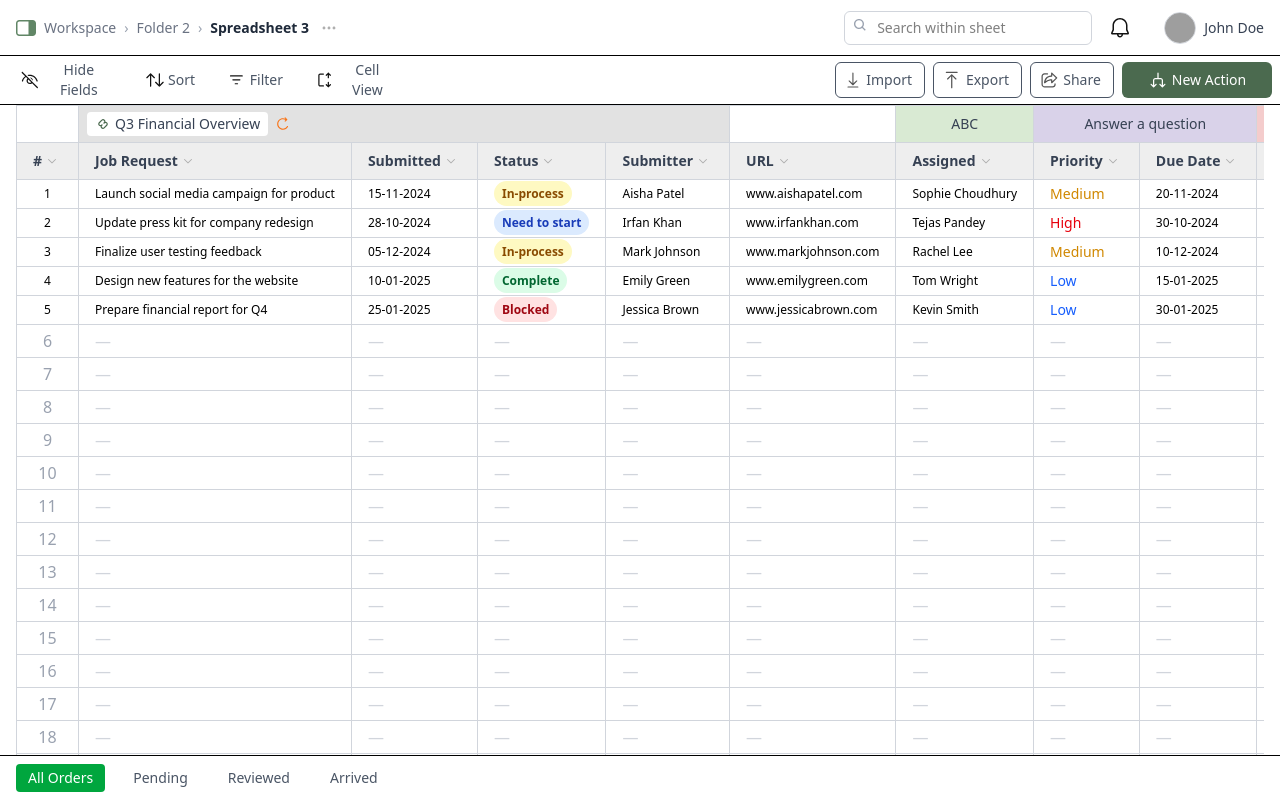
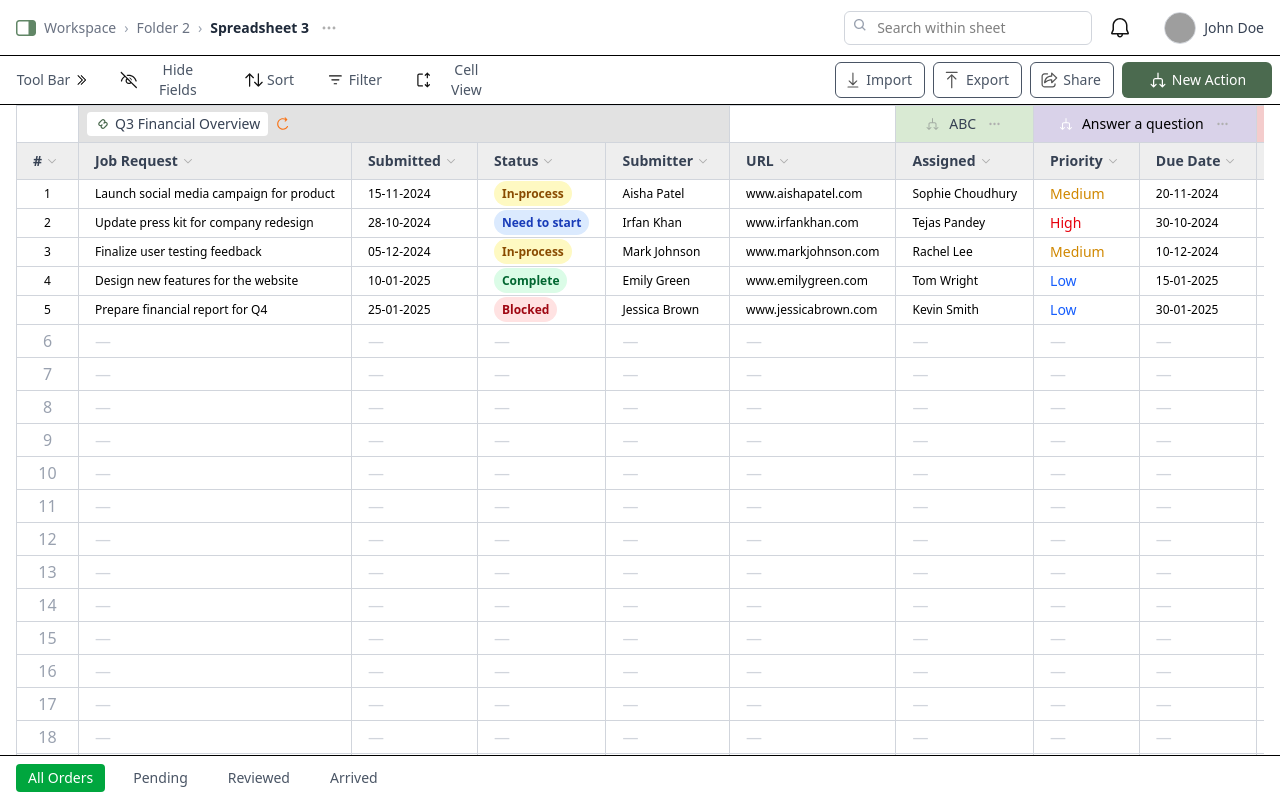
Before and after one commit to Anushkaa-80/React-Assignment-main, a React (Vite) app in the folder Spreadsheet-Assignment/: page / in a window 1280 px wide. Built offline with nearby package versions, Linux system fonts and the light colour scheme; grey boxes are pictures that could not be loaded.

Commit message:
updated toolbar,

```diff
--- a/Spreadsheet-Assignment/src/components/layout/ToolBar.tsx
+++ b/Spreadsheet-Assignment/src/components/layout/ToolBar.tsx
@@ -4,6 +4,24 @@ export default function ToolBar() {
       {/* Left Section */}
       <div className="flex gap-2 text-sm text-gray-600">
 
+
+
+<button
+  className="flex items-center justify-center gap-1 w-[91px] h-[36px] px-2 py-2 rounded hover:bg-gray-100 text-sm text-gray-600"
+  onClick={() => console.log("Tool Bar clicked")}
+>
+  <span className="leading-none">Tool Bar</span>
+  <svg
+    className="w-4 h-4"
+    viewBox="0 0 16 16"
+    fill="none"
+    xmlns="http://www.w3.org/2000/svg"
+  >
+    <path d="M6.91665 3.31766C7.07259 3.16117 7.32585 3.16072 7.48234 3.31665L11.8699 7.68864C12.0425 7.86059 12.0425 8.14004 11.8699 8.312L7.48234 12.684C7.32585 12.8399 7.07259 12.8395 6.91665 12.683C6.76072 12.5265 6.76117 12.2732 6.91766 12.1173L11.0493 8.00032L6.91766 3.88334C6.76117 3.72741 6.76072 3.47415 6.91665 3.31766ZM3.71665 3.31766C3.87259 3.16117 4.12585 3.16072 4.28234 3.31665L8.66993 7.68864C8.8425 7.86059 8.8425 8.14004 8.66993 8.312L4.28234 12.684C4.12585 12.8399 3.87259 12.8395 3.71665 12.683C3.56072 12.5265 3.56117 12.2732 3.71766 12.1173L7.84933 8.00032L3.71766 3.88334C3.56117 3.72741 3.56072 3.47415 3.71665 3.31766Z" fill="#121212"/>
+    <path fillRule="evenodd" clipRule="evenodd" d="M4.21175 3.38749C4.09439 3.27054 3.90444 3.27088 3.78749 3.38824C3.67054 3.50561 3.67088 3.69556 3.78825 3.81251L7.91991 7.92948C7.93874 7.94825 7.94933 7.97373 7.94933 8.00032C7.94933 8.0269 7.93874 8.05239 7.91991 8.07115L3.78825 12.1881C3.67088 12.3051 3.67054 12.495 3.78749 12.6124C3.90444 12.7298 4.09439 12.7301 4.21175 12.6131L8.59934 8.24116C8.73269 8.10829 8.73269 7.89235 8.59934 7.75947L4.21175 3.38749Z" fill="#121212"/>
+    <path fillRule="evenodd" clipRule="evenodd" d="M7.41175 3.38749C7.29439 3.27054 7.10444 3.27088 6.98749 3.38824C6.87054 3.50561 6.87088 3.69556 6.98825 3.81251L11.1199 7.92948C11.1387 7.94825 11.1493 7.97373 11.1493 8.00032C11.1493 8.0269 11.1387 8.05239 11.1199 8.07115L6.98825 12.1881C6.87088 12.3051 6.87054 12.495 6.98749 12.6124C7.10444 12.7298 7.29439 12.7301 7.41175 12.6131L11.7993 8.24116C11.9327 8.10829 11.9327 7.89235 11.7993 7.75947L7.41175 3.38749Z" fill="#121212"/>
+  </svg>
+</button>
 
 
 
--- a/Spreadsheet-Assignment/src/components/table/SpreadsheetTable.tsx
+++ b/Spreadsheet-Assignment/src/components/table/SpreadsheetTable.tsx
@@ -48,12 +48,44 @@ export default function SpreadsheetTable() {
               <div className="w-[124px] h-[36px] px-2 py-2"></div>
             </th>
 
-            <th colSpan={1} className="bg-[#D9EAD3] text-center px-4 py-2 text-gray-700 font-medium">
+            <th className="border bg-[#D9EAD3] text-center px-4 py-2 text-gray-700 font-medium">
+              <div className="flex justify-center items-center gap-2">
+                <svg width="17" height="16" viewBox="0 0 17 16" fill="none" xmlns="http://www.w3.org/2000/svg">
+                  <path d="M8.50001 2C8.77616 2 9.00001 2.22386 9.00001 2.5V6.33333H10.6636C11.6762 6.33333 12.497 7.15414 12.497 8.16667V12.2944L13.6467 11.1462C13.8421 10.9511 14.1587 10.9513 14.3538 11.1467C14.5489 11.3421 14.5487 11.6587 14.3533 11.8538L12.3503 13.8541C12.155 14.0492 11.8386 14.0491 11.6434 13.8539L9.64308 11.8536C9.44782 11.6583 9.44782 11.3417 9.64308 11.1464C9.83834 10.9512 10.1549 10.9512 10.3502 11.1464L11.497 12.2932V8.16667C11.497 7.70643 11.1239 7.33333 10.6636 7.33333H6.33328C5.87304 7.33333 5.49995 7.70643 5.49995 8.16667V12.2932L6.64673 11.1464C6.84199 10.9512 7.15858 10.9512 7.35384 11.1464C7.5491 11.3417 7.5491 11.6583 7.35384 11.8536L5.3535 13.8539C5.15824 14.0492 4.84166 14.0492 4.6464 13.8539L2.64602 11.8536C2.45076 11.6583 2.45076 11.3417 2.64602 11.1465C2.84128 10.9512 3.15786 10.9512 3.35312 11.1464L4.49995 12.2932V8.16667C4.49995 7.15414 5.32076 6.33333 6.33328 6.33333H8.00001V2.5C8.00001 2.22386 8.22387 2 8.50001 2Z" fill="#A3ACA3"/>
+                </svg>
+                ABC
+                <svg width="21" height="20" viewBox="0 0 21 20" fill="none" xmlns="http://www.w3.org/2000/svg">
+<path d="M7.66665 10C7.66665 10.6443 7.14431 11.1667 6.49998 11.1667C5.85565 11.1667 5.33331 10.6443 5.33331 10C5.33331 9.35567 5.85565 8.83334 6.49998 8.83334C7.14431 8.83334 7.66665 9.35567 7.66665 10ZM11.6666 10C11.6666 10.6443 11.1443 11.1667 10.5 11.1667C9.85565 11.1667 9.33331 10.6443 9.33331 10C9.33331 9.35567 9.85565 8.83334 10.5 8.83334C11.1443 8.83334 11.6666 9.35567 11.6666 10ZM14.5 11.1667C15.1443 11.1667 15.6666 10.6443 15.6666 10C15.6666 9.35567 15.1443 8.83334 14.5 8.83334C13.8556 8.83334 13.3333 9.35567 13.3333 10C13.3333 10.6443 13.8556 11.1667 14.5 11.1667Z" fill="#AFAFAF"/>
+</svg>
 
-                ABC</th>
-            <th colSpan={2} className="bg-[#D9D2E9] text-center px-4 py-2 text-gray-700 font-medium">Answer a question</th>
-            <th colSpan={1} className="bg-[#F4CCCC] text-center px-4 py-2 text-gray-700 font-medium">Extract</th>
-            <th className="w-[40px] px-2 text-center cursor-pointer">
+              </div>
+            </th>
+            <th colSpan={2} className="bg-[#D9D2E9] text-center px-4 py-2 text-[14px]text-gray-700 font-medium">
+                <div className="flex justify-center items-center gap-2">
+                    <svg width="16" height="16" viewBox="0 0 16 16" fill="none" xmlns="http://www.w3.org/2000/svg">
+<path d="M8.00001 2C8.27616 2 8.50001 2.22386 8.50001 2.5V6.33333H10.1636C11.1762 6.33333 11.997 7.15414 11.997 8.16667V12.2944L13.1467 11.1462C13.3421 10.9511 13.6587 10.9513 13.8538 11.1467C14.0489 11.3421 14.0487 11.6587 13.8533 11.8538L11.8503 13.8541C11.655 14.0492 11.3386 14.0491 11.1434 13.8539L9.14308 11.8536C8.94782 11.6583 8.94782 11.3417 9.14308 11.1464C9.33834 10.9512 9.65492 10.9512 9.85018 11.1464L10.997 12.2932V8.16667C10.997 7.70643 10.6239 7.33333 10.1636 7.33333H5.83328C5.37304 7.33333 4.99995 7.70643 4.99995 8.16667V12.2932L6.14673 11.1464C6.34199 10.9512 6.65858 10.9512 6.85384 11.1464C7.0491 11.3417 7.0491 11.6583 6.85384 11.8536L4.8535 13.8539C4.65824 14.0492 4.34166 14.0492 4.1464 13.8539L2.14602 11.8536C1.95076 11.6583 1.95076 11.3417 2.14602 11.1465C2.34128 10.9512 2.65786 10.9512 2.85312 11.1464L3.99995 12.2932V8.16667C3.99995 7.15414 4.82076 6.33333 5.83328 6.33333H7.50001V2.5C7.50001 2.22386 7.72387 2 8.00001 2Z" fill="white"/>
+</svg>
+
+                Answer a question
+
+                <svg width="21" height="20" viewBox="0 0 21 20" fill="none" xmlns="http://www.w3.org/2000/svg">
+<path d="M7.66665 10C7.66665 10.6443 7.14431 11.1667 6.49998 11.1667C5.85565 11.1667 5.33331 10.6443 5.33331 10C5.33331 9.35567 5.85565 8.83334 6.49998 8.83334C7.14431 8.83334 7.66665 9.35567 7.66665 10ZM11.6666 10C11.6666 10.6443 11.1443 11.1667 10.5 11.1667C9.85565 11.1667 9.33331 10.6443 9.33331 10C9.33331 9.35567 9.85565 8.83334 10.5 8.83334C11.1443 8.83334 11.6666 9.35567 11.6666 10ZM14.5 11.1667C15.1443 11.1667 15.6666 10.6443 15.6666 10C15.6666 9.35567 15.1443 8.83334 14.5 8.83334C13.8556 8.83334 13.3333 9.35567 13.3333 10C13.3333 10.6443 13.8556 11.1667 14.5 11.1667Z" fill="#AFAFAF"/>
+</svg>
+
+                </div>
+
+                </th>
+            <th colSpan={1} className="bg-[#F4CCCC] text-center px-4 py-2 text-[14px]text-gray-700 font-medium">
+                <div className="flex justify-center items-center gap-2">
+                <svg width="16" height="16" viewBox="0 0 16 16" fill="none" xmlns="http://www.w3.org/2000/svg">
+<path d="M8.00001 2C8.27616 2 8.50001 2.22386 8.50001 2.5V6.33333H10.1636C11.1762 6.33333 11.997 7.15414 11.997 8.16667V12.2944L13.1467 11.1462C13.3421 10.9511 13.6587 10.9513 13.8538 11.1467C14.0489 11.3421 14.0487 11.6587 13.8533 11.8538L11.8503 13.8541C11.655 14.0492 11.3386 14.0491 11.1434 13.8539L9.14308 11.8536C8.94782 11.6583 8.94782 11.3417 9.14308 11.1464C9.33834 10.9512 9.65492 10.9512 9.85018 11.1464L10.997 12.2932V8.16667C10.997 7.70643 10.6239 7.33333 10.1636 7.33333H5.83328C5.37304 7.33333 4.99995 7.70643 4.99995 8.16667V12.2932L6.14673 11.1464C6.34199 10.9512 6.65858 10.9512 6.85384 11.1464C7.0491 11.3417 7.0491 11.6583 6.85384 11.8536L4.8535 13.8539C4.65824 14.0492 4.34166 14.0492 4.1464 13.8539L2.14602 11.8536C1.95076 11.6583 1.95076 11.3417 2.14602 11.1465C2.34128 10.9512 2.65786 10.9512 2.85312 11.1464L3.99995 12.2932V8.16667C3.99995 7.15414 4.82076 6.33333 5.83328 6.33333H7.50001V2.5C7.50001 2.22386 7.72387 2 8.00001 2Z" fill="white"/>
+</svg>
+
+                Extract
+
+                </div>
+                </th>
+            <th className="w-[40px] px-2 text-center text-[14px]cursor-pointer">
               <div className="flex justify-center items-center bg-white rounded hover:bg-gray-100 transition-colors">
                 <svg width="20" height="20" viewBox="0 0 20 20" fill="none">
                   <path d="M10 4V10M10 10V16M10 10H16M10 10H4" stroke="#04071E" strokeWidth="1.5" strokeLinecap="round" strokeLinejoin="round" />
```
